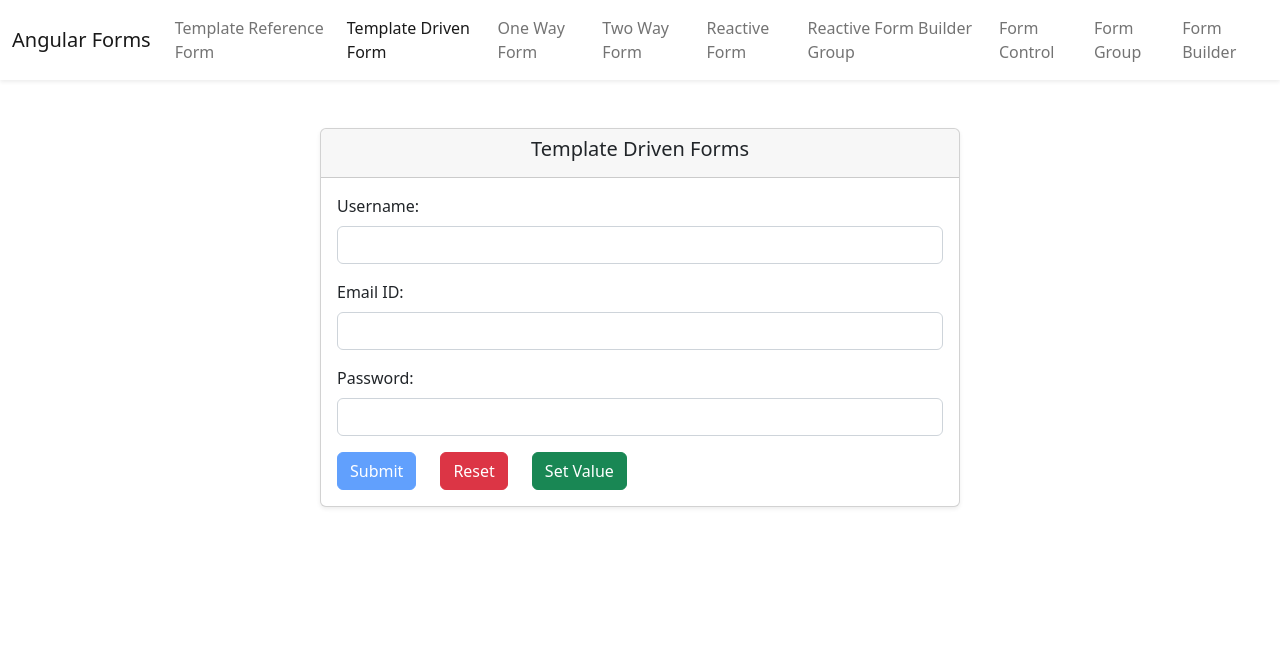
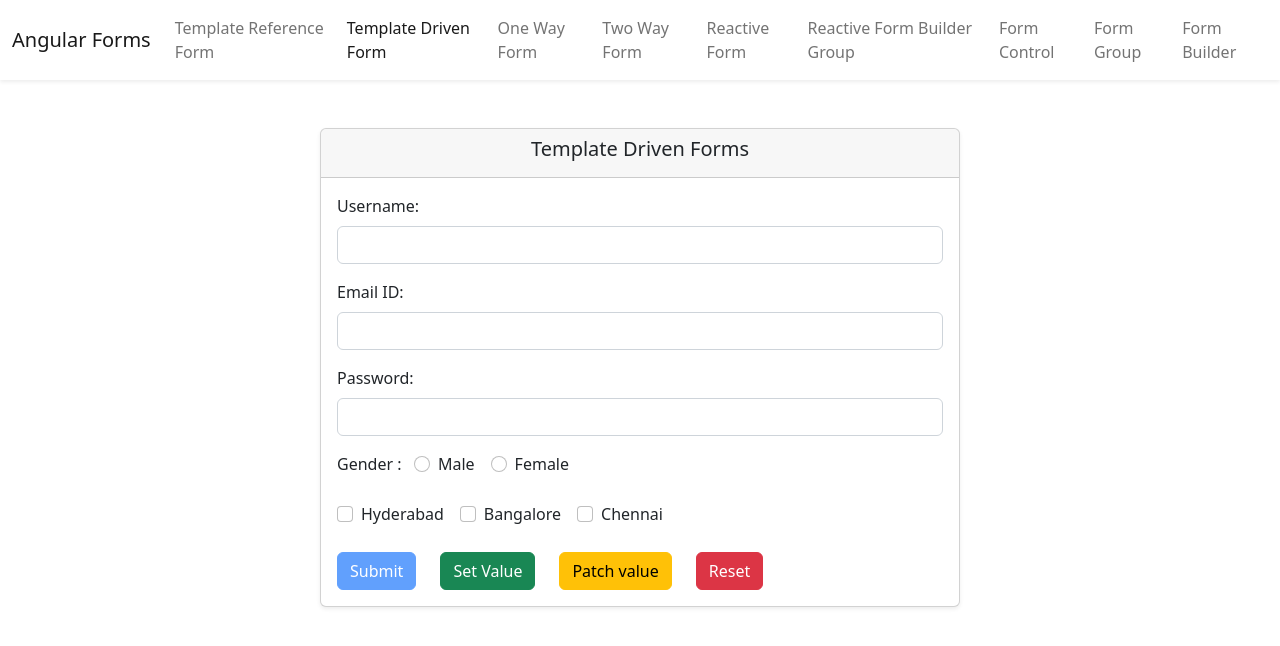
Before and after one commit to adsrikanth11/angular-forms, an Angular app: page /template-driven-form in a window 1280 px wide. Shown: the top 646 px of the page. Built offline with nearby package versions, Linux system fonts and the light colour scheme.

Commit message:
Modified template driven form

```diff
--- a/src/app/template-driven-form/template-driven-form.component.html
+++ b/src/app/template-driven-form/template-driven-form.component.html
@@ -16,35 +16,35 @@
                 <label for="password" class="form-label">Password: </label>
                 <input type="password" name="password" [(ngModel)]="password" class="form-control" id="password" minlength="3" required>
             </div>
-            <!-- <div class="mb-3">
+            <div class="mb-3">
                 Gender : &nbsp;
                 <div class="form-check form-check-inline">
-                    <input type="radio" ngModel name="gender" value="male" class="form-check-input" id="male" checked>
+                    <input type="radio" [(ngModel)]="gender" name="gender" value="male" class="form-check-input" id="male">
                     <label for="male" class="form-label">Male</label>
                 </div>
                 <div class="form-check form-check-inline">
-                    <input type="radio" ngModel name="gender" value="female" class="form-check-input" id="female">
+                    <input type="radio" [(ngModel)]="gender" name="gender" value="female" class="form-check-input" id="female">
                     <label for="female" class="form-label">Female</label>
                 </div>
             </div>
-            <div class="mb-3">
+            <div class="mb-3" ngModelGroup="cities">
                 <div class="form-check form-check-inline">
-                    <input type="checkbox" ngModel name="cities" id="Hyderabad" value="Hyderabad" class="form-check-input">
+                    <input type="checkbox" [(ngModel)]="Hyderabad" name="Hyderabad" id="Hyderabad" value="Hyderabad" class="form-check-input">
                     <label for="Hyderabad" class="form-label">Hyderabad</label>
                 </div>
                 <div class="form-check form-check-inline">
-                    <input type="checkbox" ngModel name="cities" id="Bangalore" value="Bangalore" class="form-check-input">
+                    <input type="checkbox" [(ngModel)]="Bangalore" name="Bangalore" id="Bangalore" value="Bangalore" class="form-check-input">
                     <label for="Bangalore" class="form-label">Bangalore</label>
                 </div>
                 <div class="form-check form-check-inline">
-                    <input type="checkbox" ngModel name="cities" id="Chennai" value="Chennai" class="form-check-input">
+                    <input type="checkbox" [(ngModel)]="Chennai" name="Chennai" id="Chennai" value="Chennai" class="form-check-input">
                     <label for="Chennai" class="form-label">Chennai</label>
                 </div>
-            </div> -->
+            </div>
             <button type="submit" class="btn btn-primary me-4" [disabled]="!templateform.valid">Submit</button>
-            <button type="button" class="btn btn-danger me-4" (click)="resetform(templateform)">Reset</button>
-            <button type="button" class="btn btn-success" (click)="setvalue(templateform)">Set Value</button>
-            <!-- <button type="button" class="btn btn-danger" (click)="resetform(templateform)">Reset</button> -->
+            <button type="button" class="btn btn-success me-4" (click)="set_value(templateform)">Set Value</button>
+            <button type="button" class="btn btn-warning" (click)="patch_value()">Patch value</button>
+            <button type="button" class="btn btn-danger ms-4" (click)="resetform(templateform)">Reset</button>
         </form>
     </div>
 </div>
--- a/src/app/template-driven-form/template-driven-form.component.ts
+++ b/src/app/template-driven-form/template-driven-form.component.ts
@@ -11,8 +11,10 @@ export class TemplateDrivenFormComponent implements OnInit {
   username: string = '';
   emailid: string = '';
   password: string = '';
-  // gender: boolean = true;
-  // cities: string = '';
+  gender: boolean = true;
+  Hyderabad: boolean = false;
+  Bangalore: boolean = false;
+  Chennai: boolean = false;
 
   constructor() { }
 
@@ -29,13 +31,25 @@ export class TemplateDrivenFormComponent implements OnInit {
     templateform.reset();
   }
 
-  setvalue(templateform: NgForm) {
+  set_value(templateform: NgForm) {
     let userdetail = {
       username: 'Srikanth',
       emailid: 'srikanth@gmail.com',
-      password: 'mypassword'
+      password: 'mypassword',
+      gender: 'male',
+      cities: {
+        Hyderabad: true,
+        Bangalore: true,
+        Chennai: false
+      }
     }
     templateform.setValue(userdetail);
   }
 
+  patch_value() {
+    this.username = 'Srikanth';
+    this.emailid = 'srikanth@gmail.com';
+    this.password = 'mypassword';
+  }
+
 }
--- a/tsconfig.json
+++ b/tsconfig.json
@@ -16,12 +16,13 @@
     "experimentalDecorators": true,
     "moduleResolution": "node",
     "importHelpers": true,
-    "target": "es2020",
+    "target": "ES2022",
     "module": "es2020",
     "lib": [
       "es2020",
       "dom"
-    ]
+    ],
+    "useDefineForClassFields": false
   },
   "angularCompilerOptions": {
     "enableI18nLegacyMessageIdFormat": false,
```
Also changed, not shown: package.json (+12 -12 lines), src/test.ts (+0 -12 lines), .browserslistrc (deleted), 1 other file (tests, documents, lock files or other folders).
